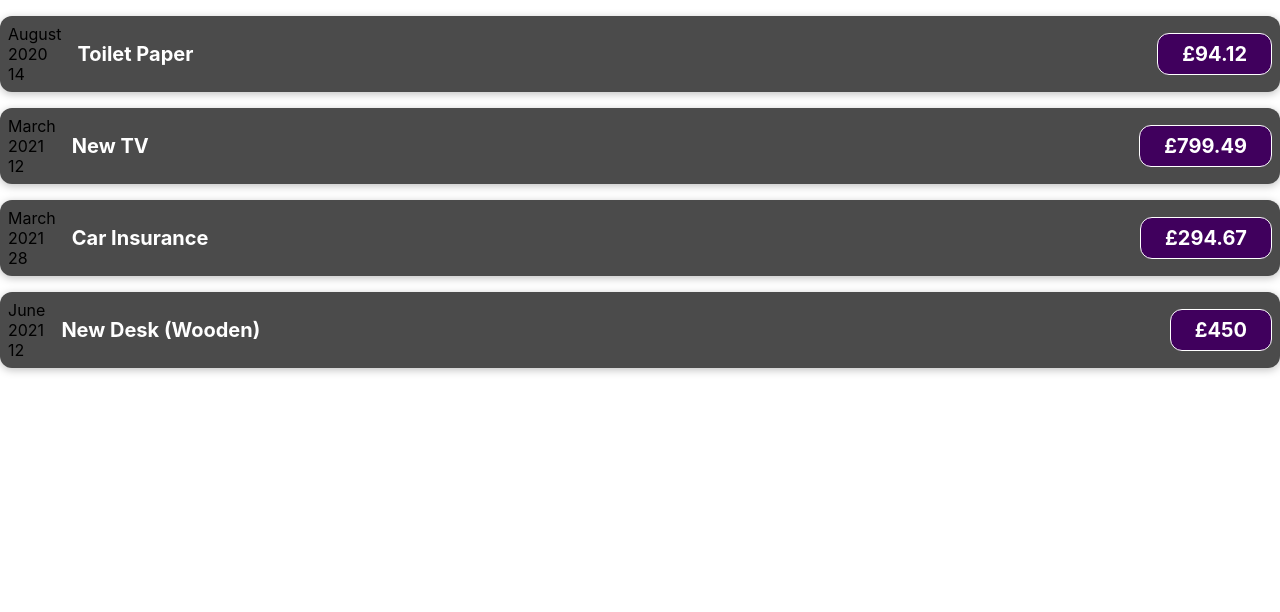
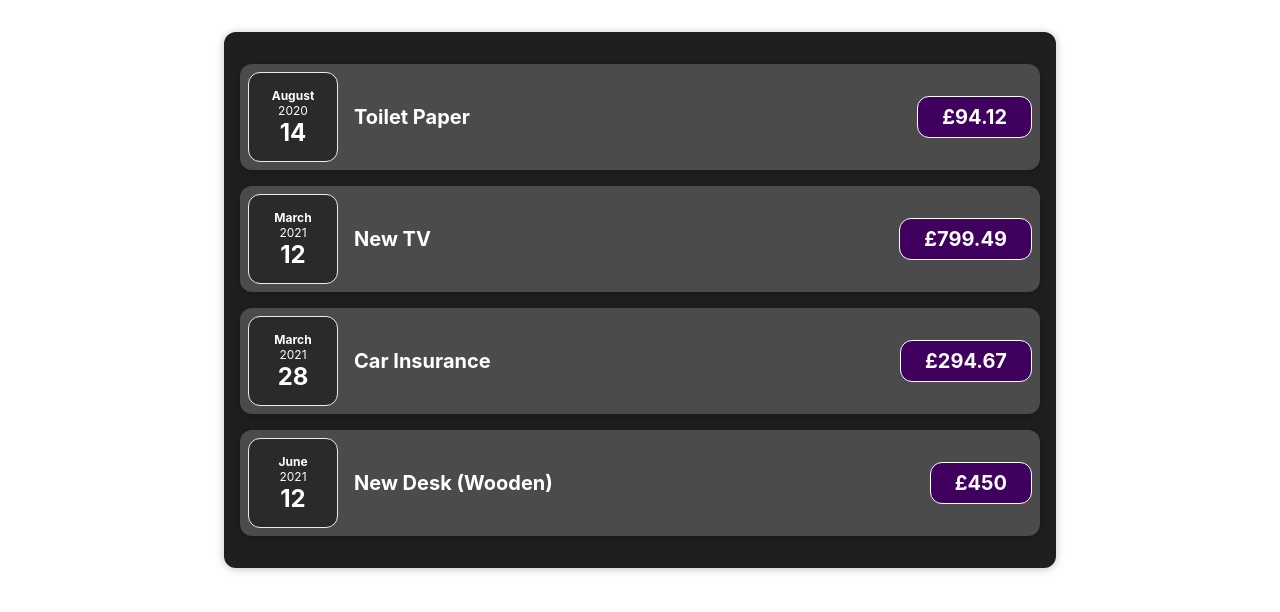
Before and after one commit to hjbrown11/react-expense-tracker, a React (Create React App) app: page / in a window 1280 px wide. Shown: the top 612 px of the page. Built offline with nearby package versions, Linux system fonts and the light colour scheme.

Commit message:
Add expenses component for cleaner code

```diff
--- a/src/App.js
+++ b/src/App.js
@@ -1,6 +1,6 @@
 import React from "react";
 import "./App.css";
-import ExpenseItem from "./components/ExpenseItem";
+import Expenses from "./components/Expenses";
 
 function App() {
   const expenses = [
@@ -27,26 +27,7 @@
 
   return (
     <div>
-      <ExpenseItem
-        title={expenses[0].title}
-        date={expenses[0].date}
-        amount={expenses[0].amount}
-      ></ExpenseItem>
-      <ExpenseItem
-        title={expenses[1].title}
-        date={expenses[1].date}
-        amount={expenses[1].amount}
-      ></ExpenseItem>
-      <ExpenseItem
-        title={expenses[2].title}
-        date={expenses[2].date}
-        amount={expenses[2].amount}
-      ></ExpenseItem>
-      <ExpenseItem
-        title={expenses[3].title}
-        date={expenses[3].date}
-        amount={expenses[3].amount}
-      ></ExpenseItem>
+      <Expenses items={expenses} />
     </div>
   );
 }
--- /dev/null
+++ b/src/components/ExpenseDate.css
@@ -0,0 +1,26 @@
+.expense-date {
+  display: flex;
+  flex-direction: column;
+  width: 5.5rem;
+  height: 5.5rem;
+  border: 1px solid #ececec;
+  background-color: #2a2a2a;
+  color: white;
+  border-radius: 12px;
+  align-items: center;
+  justify-content: center;
+}
+
+.expense-date__month {
+  font-size: 0.75rem;
+  font-weight: bold;
+}
+
+.expense-date__year {
+  font-size: 0.75rem;
+}
+
+.expense-date__day {
+  font-size: 1.5rem;
+  font-weight: bold;
+}
--- /dev/null
+++ b/src/components/ExpenseDate.js
@@ -0,0 +1,18 @@
+import React from "react";
+import './ExpenseDate.css'
+
+function ExpenseDate(props) {
+  const month = props.date.toLocaleString("en-UK", { month: "long" });
+  const day = props.date.toLocaleString("en-UK", { day: "2-digit" });
+  const year = props.date.getFullYear();
+
+  return (
+    <div className="expense-date">
+      <div className="expense-date__month">{month}</div>
+      <div className="expense-date__year">{year}</div>
+      <div className="expense-date__day">{day}</div>
+    </div>
+  );
+}
+
+export default ExpenseDate;
--- a/src/components/ExpenseItem.js
+++ b/src/components/ExpenseItem.js
@@ -1,18 +1,11 @@
 import React from "react";
 import './ExpenseItem.css';
+import ExpenseDate from './ExpenseDate';
 
 function ExpenseItem(props) {
-  const month = props.date.toLocaleString('en-UK', { month: 'long' });
-  const day = props.date.toLocaleString('en-UK', { day: '2-digit' });
-  const year = props.date.getFullYear();
-
   return (
     <div className="expense-item">
-      <div>
-        <div>{month}</div>
-        <div>{year}</div>
-        <div>{day}</div>
-      </div>
+      <ExpenseDate date={props.date} />
       <div className="expense-item__description">
         <h2>{props.title}</h2>
         <div className="expense-item__price">£{props.amount}</div>
--- /dev/null
+++ b/src/components/Expenses.css
@@ -0,0 +1,9 @@
+.expenses {
+  padding: 1rem;
+  background-color: rgb(31, 31, 31);
+  margin: 2rem auto;
+  width: 50rem;
+  max-width: 95%;
+  border-radius: 12px;
+  box-shadow: 0 1px 8px rgba(0, 0, 0, 0.25);
+}
--- /dev/null
+++ b/src/components/Expenses.js
@@ -0,0 +1,31 @@
+import React from "react";
+import './Expenses.css'
+import ExpenseItem from './ExpenseItem';
+
+function Expenses(props) {
+  return (
+    <div className="expenses">
+      <ExpenseItem
+        title={props.items[0].title}
+        date={props.items[0].date}
+        amount={props.items[0].amount}
+      />
+      <ExpenseItem
+        title={props.items[1].title}
+        date={props.items[1].date}
+        amount={props.items[1].amount}
+      />
+      <ExpenseItem
+        title={props.items[2].title}
+        date={props.items[2].date}
+        amount={props.items[2].amount}
+      />
+      <ExpenseItem
+        title={props.items[3].title}
+        date={props.items[3].date}
+        amount={props.items[3].amount}
+      />
+    </div>);
+}
+
+export default Expenses;
```
